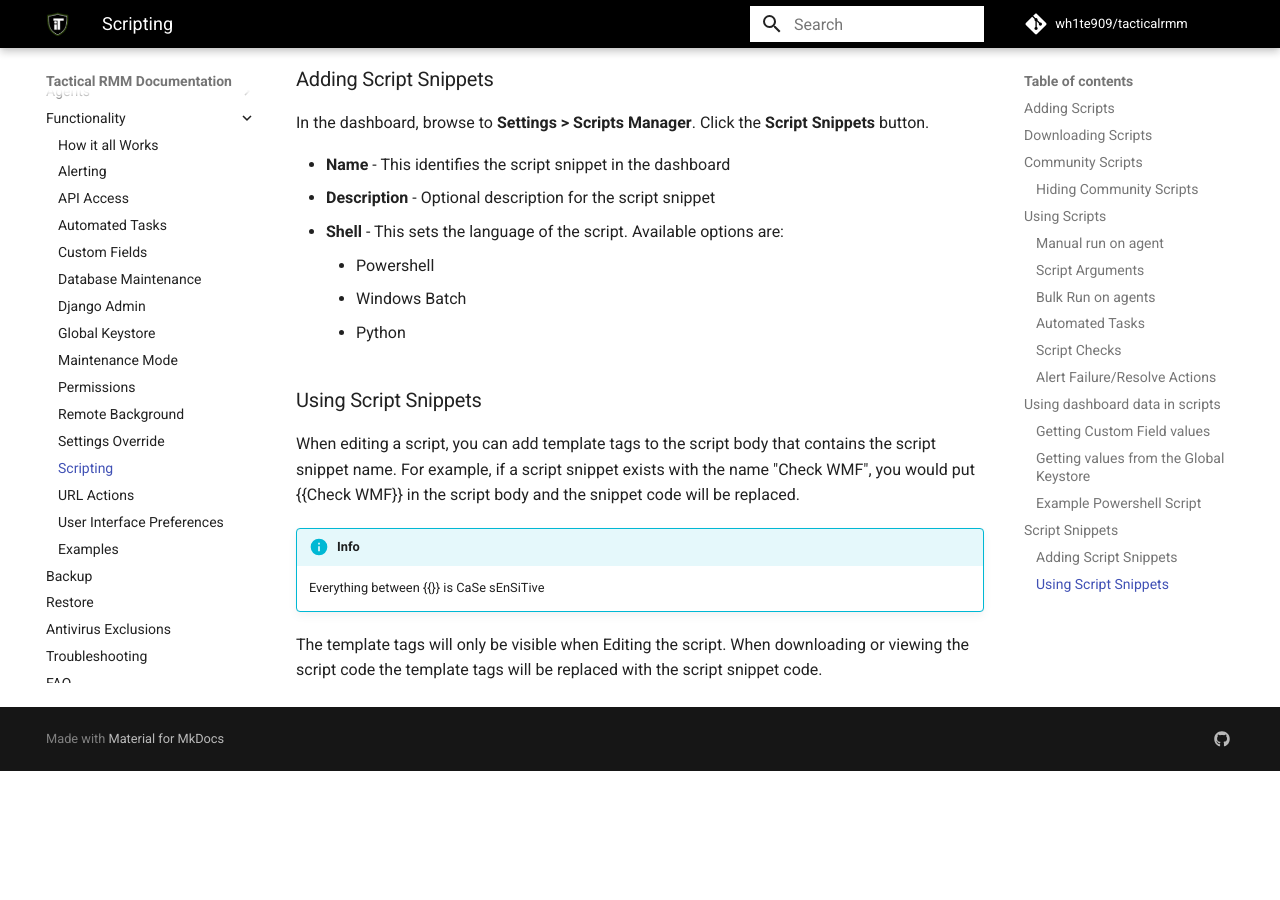
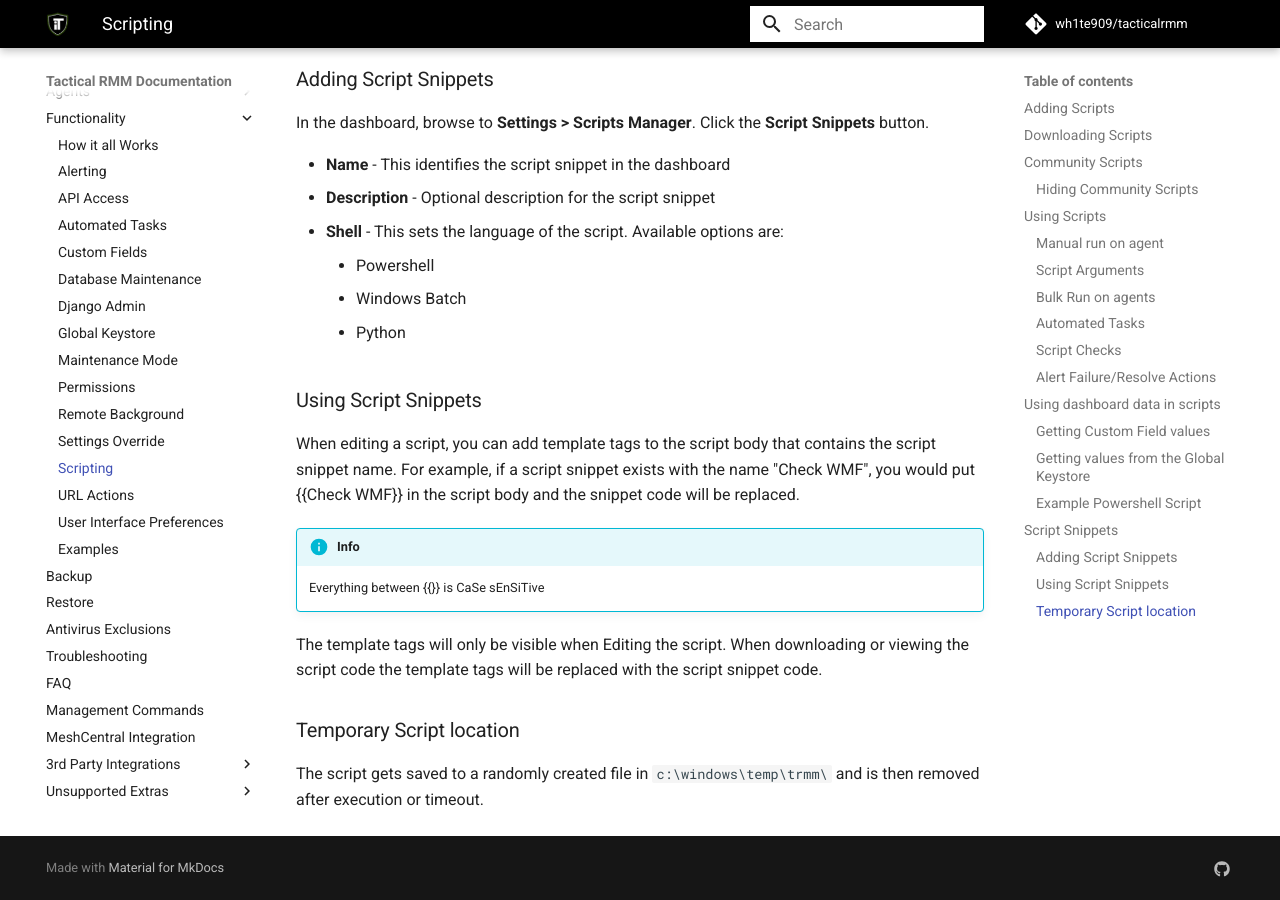
Before and after one commit to amidaware/trmm-docs, an MkDocs documentation site: the page built from docs/docs/functions/scripting.md, in a window 1280 px wide and 900 px high, scrolled down 3974 px. Built offline with MkDocs 1.6.1 and Material for MkDocs 9.7.7, drawn with Linux system fonts in a browser that asks for light colours; comment, search, counter and statistics services are not loaded; before the commit the page ends 4745 px from its top, so only the background shows below that.

Commit message:
docs - script temp location

```diff
--- a/docs/docs/functions/scripting.md
+++ b/docs/docs/functions/scripting.md
@@ -150,3 +150,7 @@
     Everything between {{}} is CaSe sEnSiTive
 
 The template tags will only be visible when Editing the script. When downloading or viewing the script code the template tags will be replaced with the script snippet code.
+
+### Temporary Script location
+
+The script gets saved to a randomly created file in `c:\windows\temp\trmm\` and is then removed after execution or timeout.
```
Also changed, not shown: docs/docs/howitallworks.md (+1 -1 lines).
